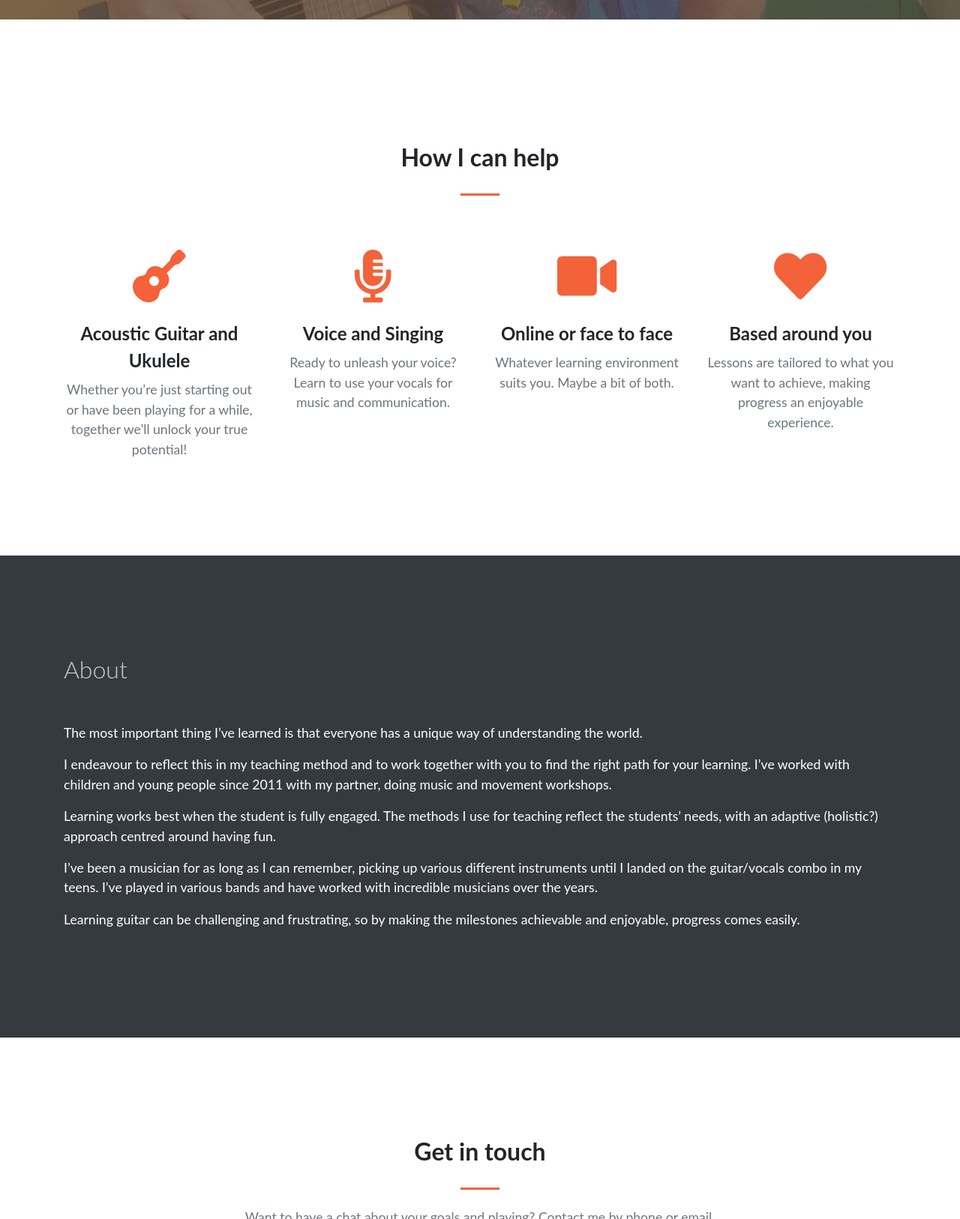
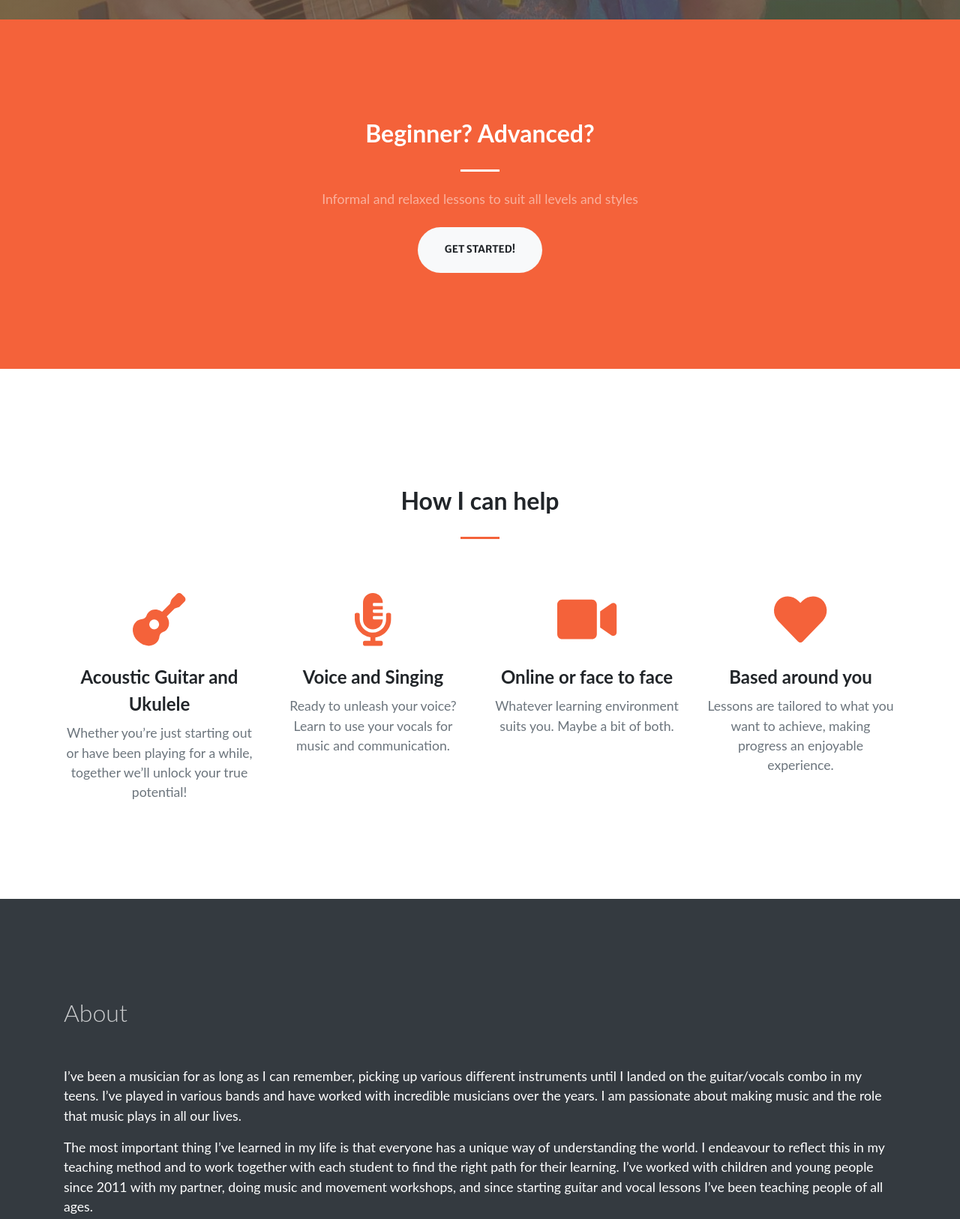
Before and after one commit to rcguitars/rcguitars-website, a plain HTML site: page index.html in a window 1280 px wide. Shown: the part 774-2400 px from the top of the page at 75% size. Drawn offline with nearby package versions, Linux system fonts and the light colour scheme.

Commit message:
Add files via upload

```diff
--- a/index.html
+++ b/index.html
@@ -1,5 +1,6 @@
 <!doctype html>
 <html>
+<html lang="en">
 
 <head>
         <meta charset="utf-8" />
@@ -91,16 +92,19 @@
 
 </header>
 
-<section class="wrapper style1 left-align">
-            <div class="inner">
-            <div id="1">
-            <h2></h2>
-
-  </div>
-  </div
+  <!-- About-->
+  <section class="page-section bg-primary" id="about">
+      <div class="container">
+          <div class="row justify-content-center">
+              <div class="col-lg-8 text-center">
+                  <h2 class="text-white mt-0">Beginner? Advanced?</h2>
+                  <hr class="divider light my-4" />
+                  <p class="text-white-50 mb-4">Informal and relaxed lessons to suit all levels and styles</p>
+                  <a class="btn btn-light btn-xl js-scroll-trigger" href="#lessons">Get Started!</a>
+              </div>
+          </div>
+      </div>
   </section>
-
-
   <!-- Services-->
 
 
@@ -149,15 +153,11 @@
               <div class="container my-auto">
                   <h2 class="text-white-75 font-weight-light mb-5">About</h2>
 
-<p>The most important thing I’ve learned is that everyone has a unique way of understanding the world.</p>
+<p>I’ve been a musician for as long as I can remember, picking up various different instruments until I landed on the guitar/vocals combo in my teens. I’ve played in various bands and have worked with incredible musicians over the years. I am passionate about making music and the role that music plays in all our lives.</p>
 
-<p>I endeavour to reflect this in my teaching method and to work together with you to find the right path for your learning. I’ve worked with children and young people since 2011 with my partner, doing music and movement workshops.</p>
+<p>The most important thing I’ve learned in my life is that everyone has a unique way of understanding the world. I endeavour to reflect this in my teaching method and to work together with each student to find the right path for their learning. I’ve worked with children and young people since 2011 with my partner, doing music and movement workshops, and since starting guitar and vocal lessons I’ve been teaching people of all ages.</p>
 
-<p>Learning works best when the student is fully engaged. The methods I use for teaching reflect the students’ needs, with an adaptive (holistic?) approach centred around having fun.</p>
-
-<p>I’ve been a musician for as long as I can remember, picking up various different instruments until I landed on the guitar/vocals combo in my teens. I’ve played in various bands and have worked with incredible musicians over the years.</p>
-
-<p>Learning guitar can be challenging and frustrating, so by making the milestones achievable and enjoyable, progress comes easily.</p>
+<p>Learning works best when the student is fully engaged. The methods I use for teaching reflect the students’ needs, with an adaptive (holistic?) approach centred around having fun, and by making the milestones achievable and enjoyable, progress comes easily.</p>
 
 
               </div>
```
